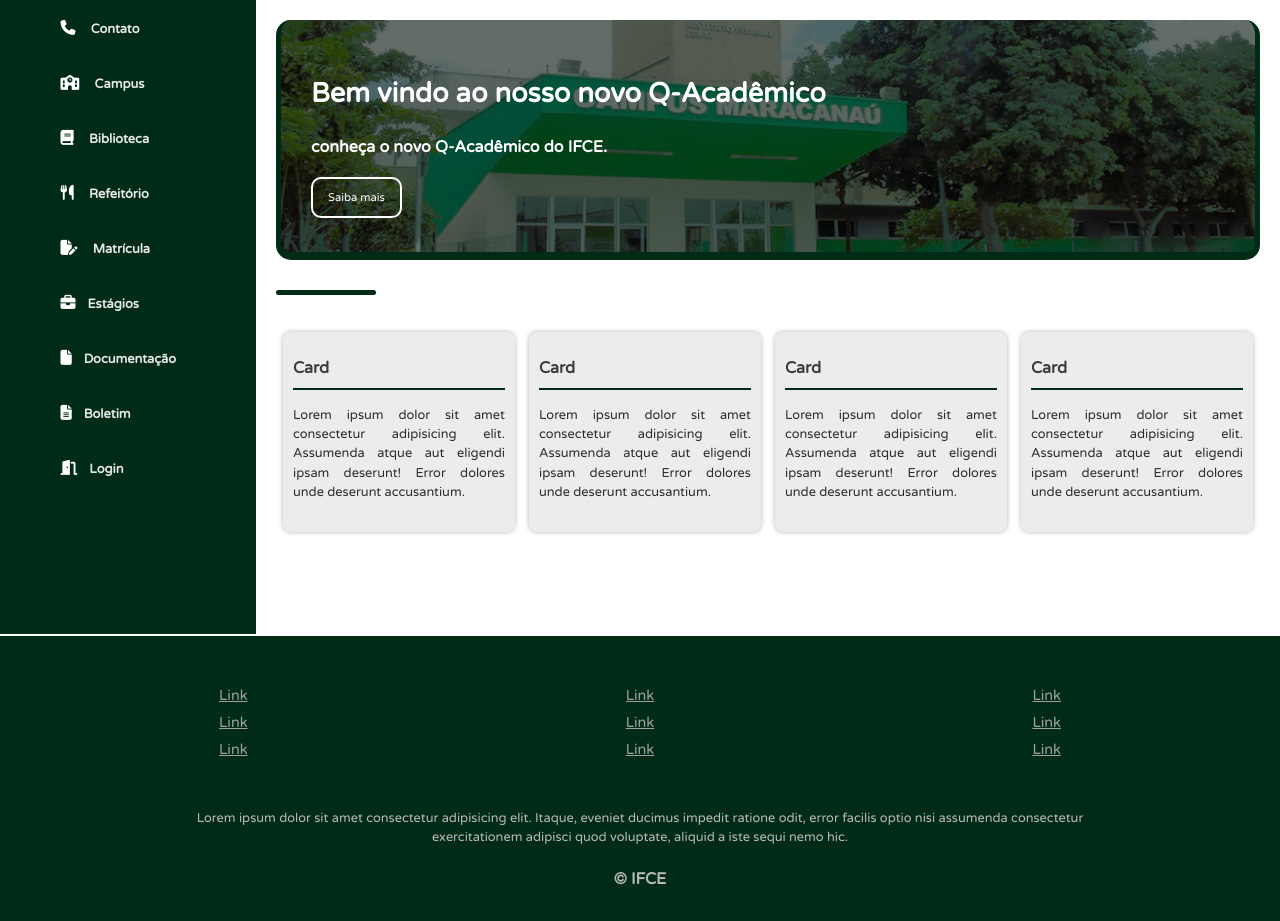
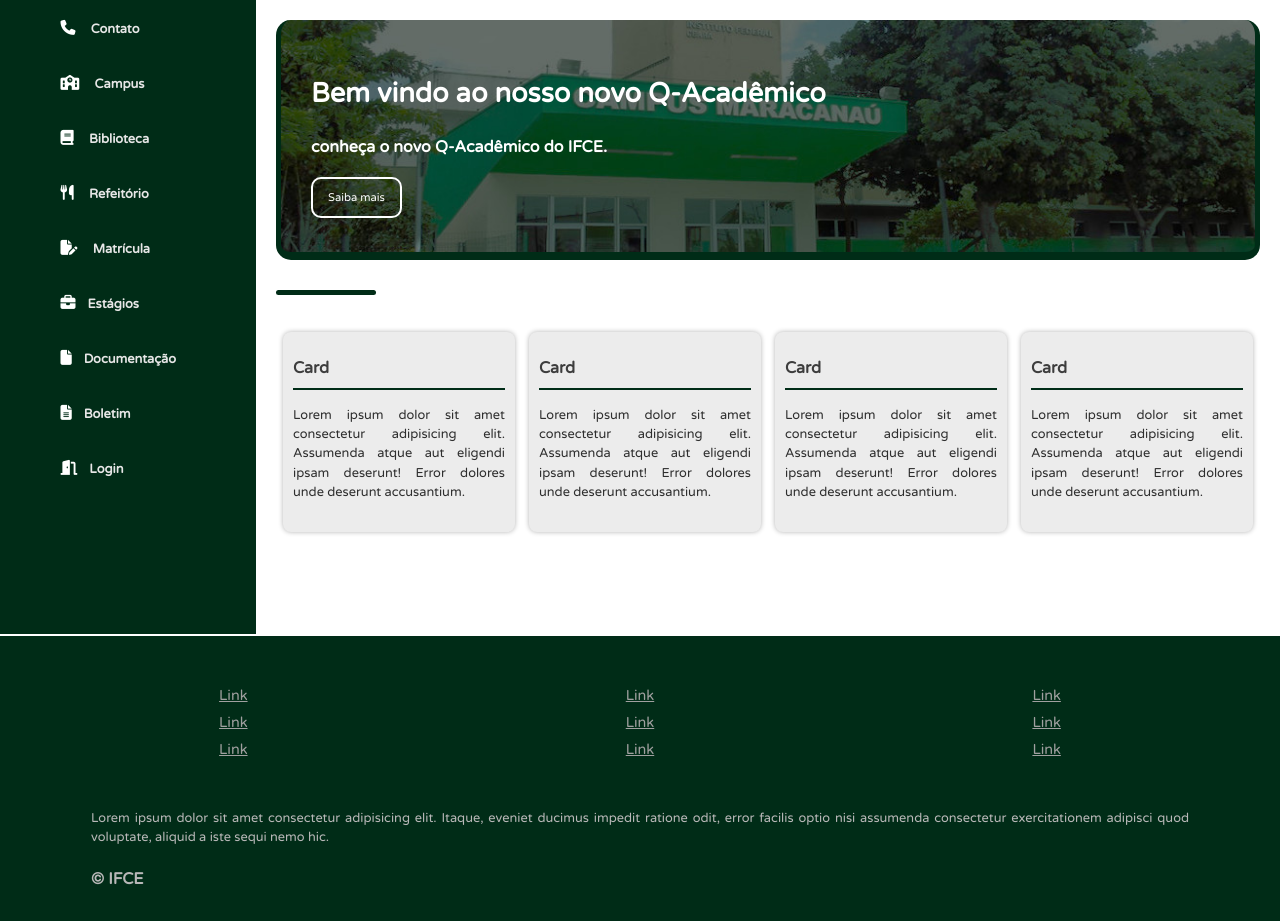
Before and after one commit to eduardonunespp/project-ifce, a plain HTML site: page index.html in a window 1280 px wide. Shown: the part 166-1087 px from the top of the page. Drawn offline with Linux system fonts and the light colour scheme.

Commit message:
Update index.css

```diff
--- a/index.css
+++ b/index.css
@@ -205,12 +205,12 @@ footer{
 }
 
 footer p{
-    width: 80%;
+    width: 90%;
     color: rgb(184, 184, 184);
     line-height: 1.5em;
     font-size: 0.8em;
     margin: auto;
-    text-align: center;
+    text-align: justify;
 }
 
 .fter{
```
